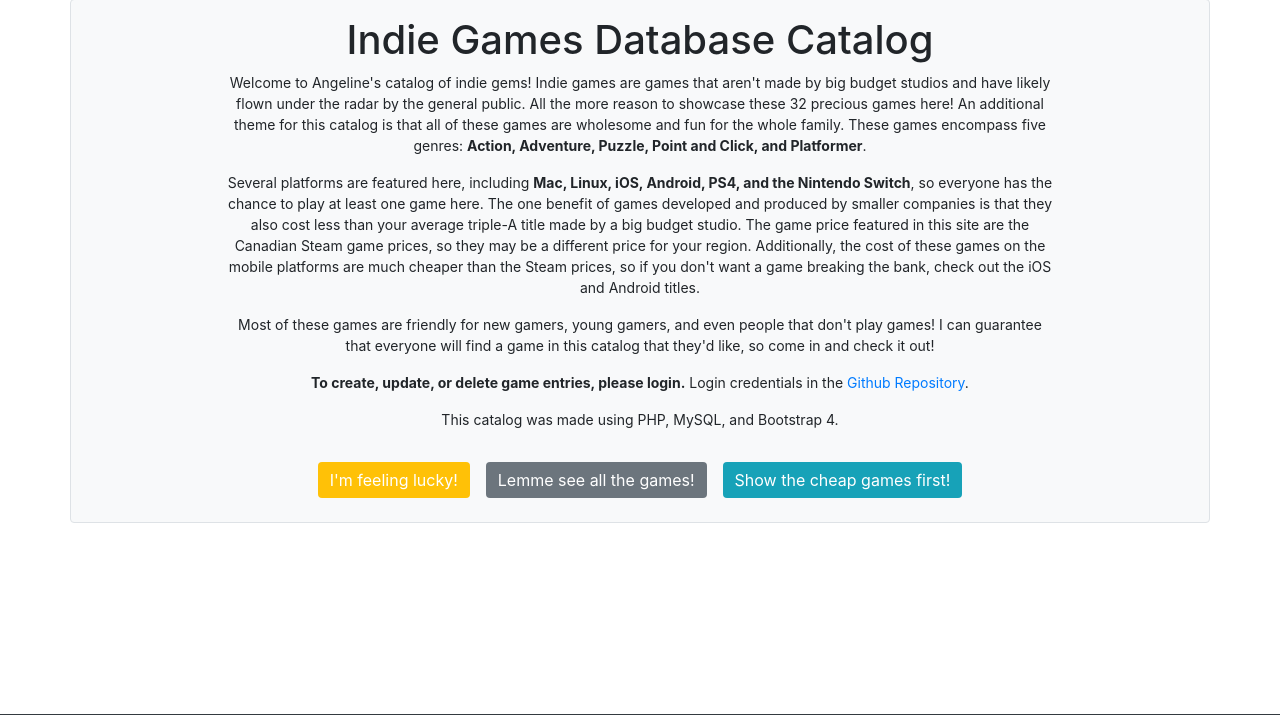
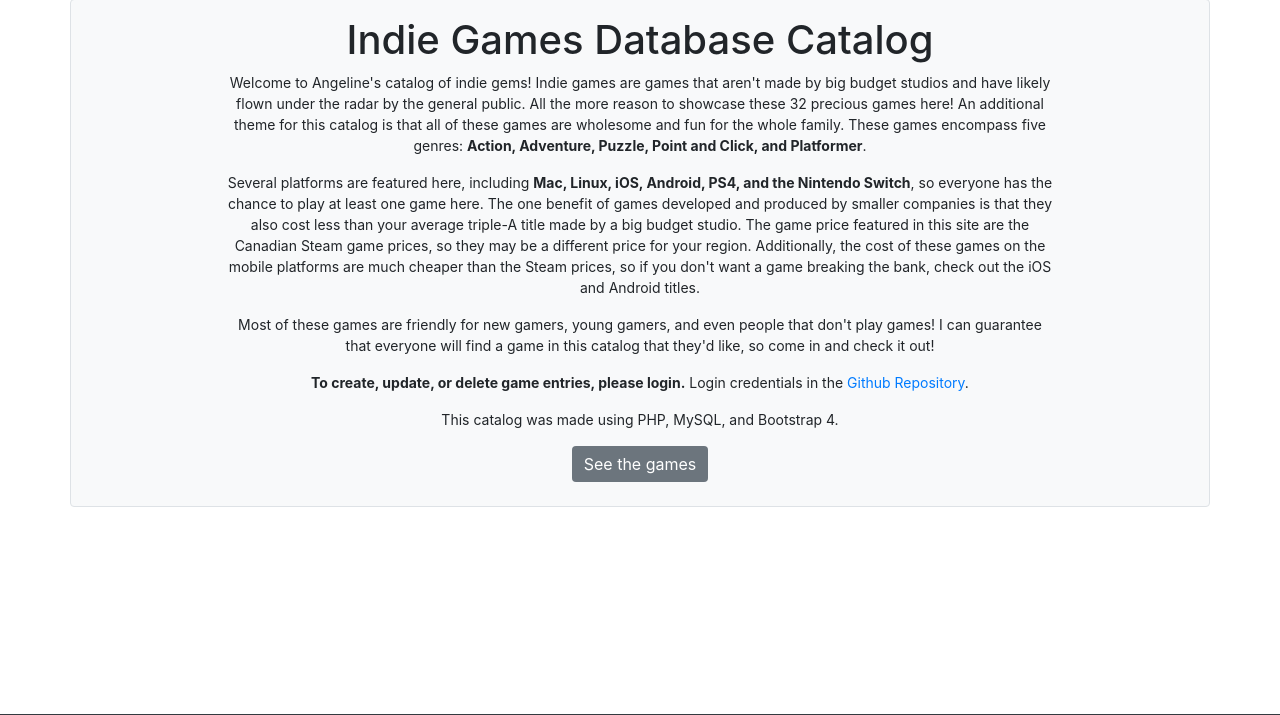
Before and after one commit to angeline-m/Indies-Catalog, a PHP site: page / in a window 1280 px wide. Shown: the part 86-801 px from the top of the page. Run offline with PHP 8.4, Linux system fonts and the light colour scheme; data that the repository does not hold is empty; a stand-in replaces the project's code that opens the database connection; some libraries are stand-ins or nearby versions.

Commit message:
Updated index

```diff
--- a/index.php
+++ b/index.php
@@ -22,16 +22,16 @@ $random = mysqli_query($con, "SELECT * FROM ama_games ORDER BY RAND() LIMIT 1")
     <p class="w-75 mx-auto">Most of these games are friendly for new gamers, young gamers, and even people that don't play games! I can guarantee that everyone will find a game in this catalog that they'd like, so come in and check it out!</b></p>
     <p class="w-75 mx-auto"><b>To create, update, or delete game entries, please login.</b> Login credentials in the <a href="https://github.com/angeline-m/indies-catalog" target="_blank">Github Repository</a>.</p>
     <p class="w-75 mx-auto">This catalog was made using PHP, MySQL, and Bootstrap 4.</p>
-    <div class="mt-3 mx-auto d-inline-flex flex-wrap">
-        <a href="display.php?id=<?php echo $gameID; ?>" class="mx-2">
+    <div class="mt-3 mx-auto">
+        <!-- <a href="display.php?id=<?php echo $gameID; ?>" class="mx-2">
             <button type="button" class="btn btn-secondary bg-warning yellow mb-2">I'm feeling lucky!</button>
+        </a> -->
+        <a href="main.php" class="mx-2">
+            <button type="button" class="btn btn-secondary grey mb-2">See the games</button>
         </a>
-        <a href="main.php" class="mx-2">
-            <button type="button" class="btn btn-secondary grey mb-2">Lemme see all the games!</button>
-        </a>
-        <a href="main.php?displayby=ama_price&max=10" class="mx-2">
+        <!-- <a href="main.php?displayby=ama_price&max=10" class="mx-2">
             <button type="button" class="btn btn-secondary bg-info blue mb-2">Show the cheap games first!</button>
-        </a>
+        </a> -->
     </div>
 </div>
 
```
